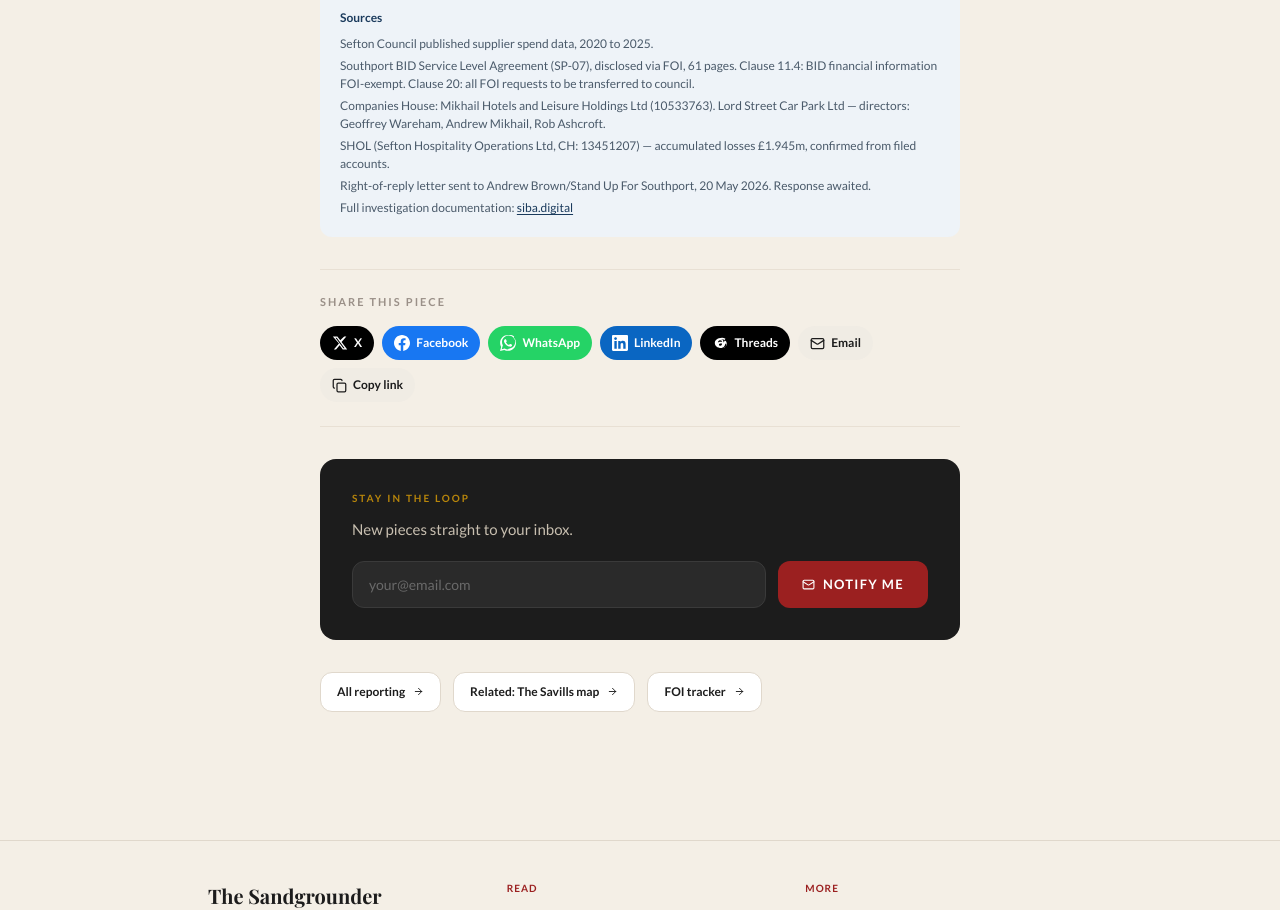
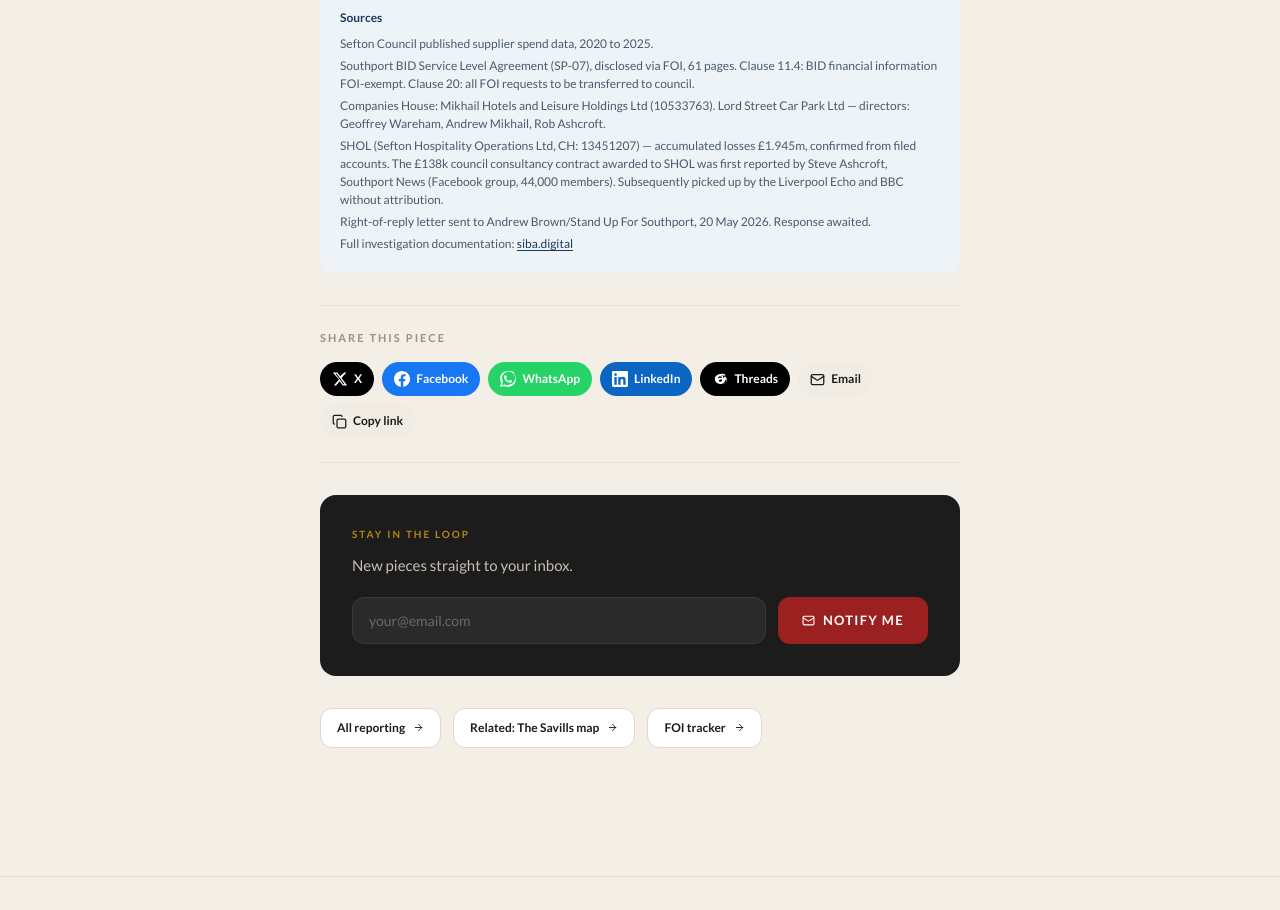
Before and after one commit to damian756/thesandgrounder, a Next.js app: page /reporting/the-local-news-that-isnt in a window 1280 px wide. Shown: the part 3920-4830 px from the top of the page. Built offline with nearby package versions, Linux system fonts and the light colour scheme; a web font is replaced by a local one.

Commit message:
Credit Steve Ashcroft/Southport News for SHOL consultancy finding

```diff
--- a/app/reporting/the-local-news-that-isnt/page.tsx
+++ b/app/reporting/the-local-news-that-isnt/page.tsx
@@ -240,7 +240,7 @@
           <p>Sefton Council published supplier spend data, 2020 to 2025.</p>
           <p>Southport BID Service Level Agreement (SP-07), disclosed via FOI, 61 pages. Clause 11.4: BID financial information FOI-exempt. Clause 20: all FOI requests to be transferred to council.</p>
           <p>Companies House: Mikhail Hotels and Leisure Holdings Ltd (10533763). Lord Street Car Park Ltd — directors: Geoffrey Wareham, Andrew Mikhail, Rob Ashcroft.</p>
-          <p>SHOL (Sefton Hospitality Operations Ltd, CH: 13451207) — accumulated losses £1.945m, confirmed from filed accounts.</p>
+          <p>SHOL (Sefton Hospitality Operations Ltd, CH: 13451207) — accumulated losses £1.945m, confirmed from filed accounts. The £138k council consultancy contract awarded to SHOL was first reported by Steve Ashcroft, Southport News (Facebook group, 44,000 members). Subsequently picked up by the Liverpool Echo and BBC without attribution.</p>
           <p>Right-of-reply letter sent to Andrew Brown/Stand Up For Southport, 20 May 2026. Response awaited.</p>
           <p>Full investigation documentation: <a href="https://www.siba.digital" className="text-[#1a3a5c] underline underline-offset-2">siba.digital</a></p>
         </div>
--- a/app/satire/shol-business-tips/page.tsx
+++ b/app/satire/shol-business-tips/page.tsx
@@ -96,7 +96,7 @@
   {
     n: 8,
     heading: "File your accounts on time. Nobody will read them.",
-    body: "SHOL's accounts are filed at Companies House and are public record. They show accumulated losses of £1.945 million. They show the shareholder loans. They show the trajectory. They have been available to any interested party for four years. No elected member has raised them publicly in council. No local journalist has reported on them. The one outlet that might have — Stand Up For Southport, whose proprietor is paid by the council — has not covered SHOL's financial record. Filing your accounts is a legal requirement, not a risk.",
+    body: "SHOL's accounts are filed at Companies House and are public record. They show accumulated losses of £1.945 million. They show the shareholder loans. They show the trajectory. They have been available to any interested party for four years. No elected member has raised them publicly in council. Steve Ashcroft at Southport News was first to report the £138k council consultancy contract awarded to SHOL. The Echo and BBC followed without crediting him. The accumulated losses have not been covered elsewhere. The one outlet that might have covered them — Stand Up For Southport, whose proprietor is paid by the council — has not. Filing your accounts is a legal requirement, not a risk.",
   },
   {
     n: 9,
```
